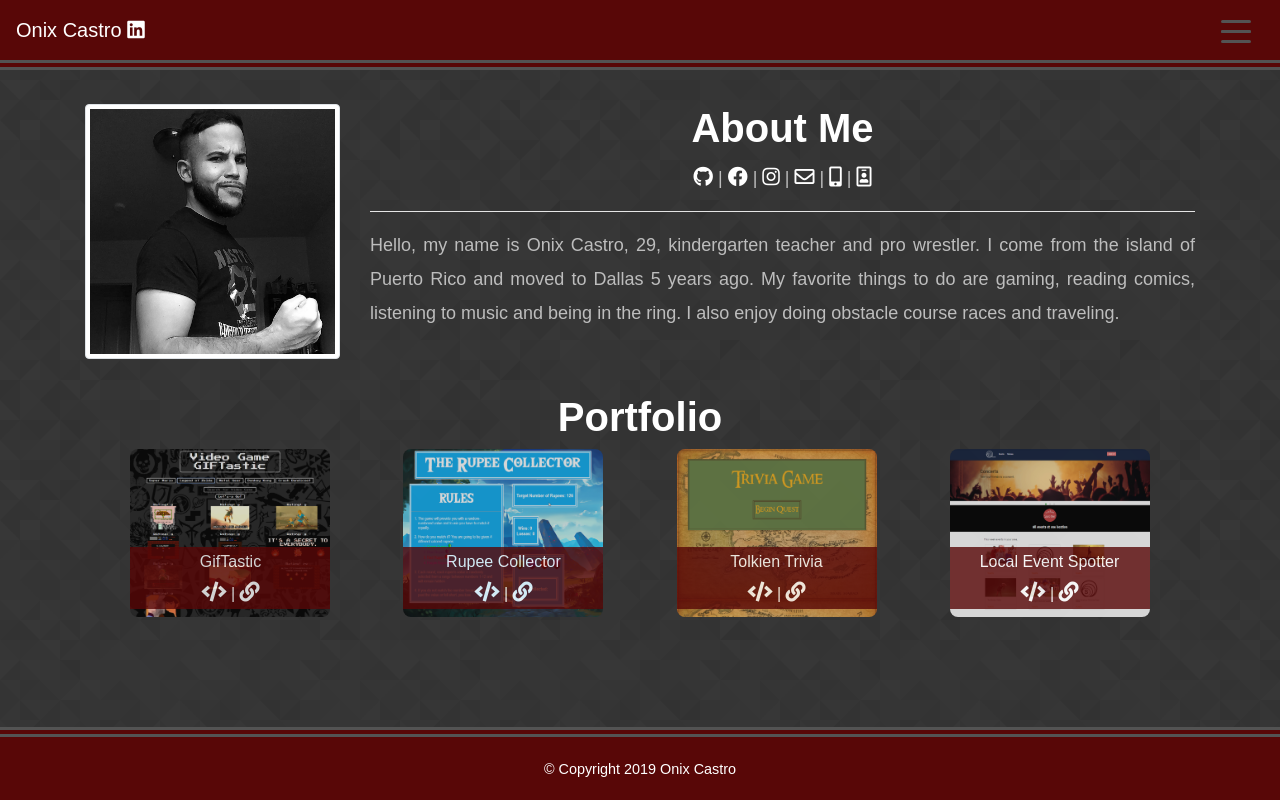
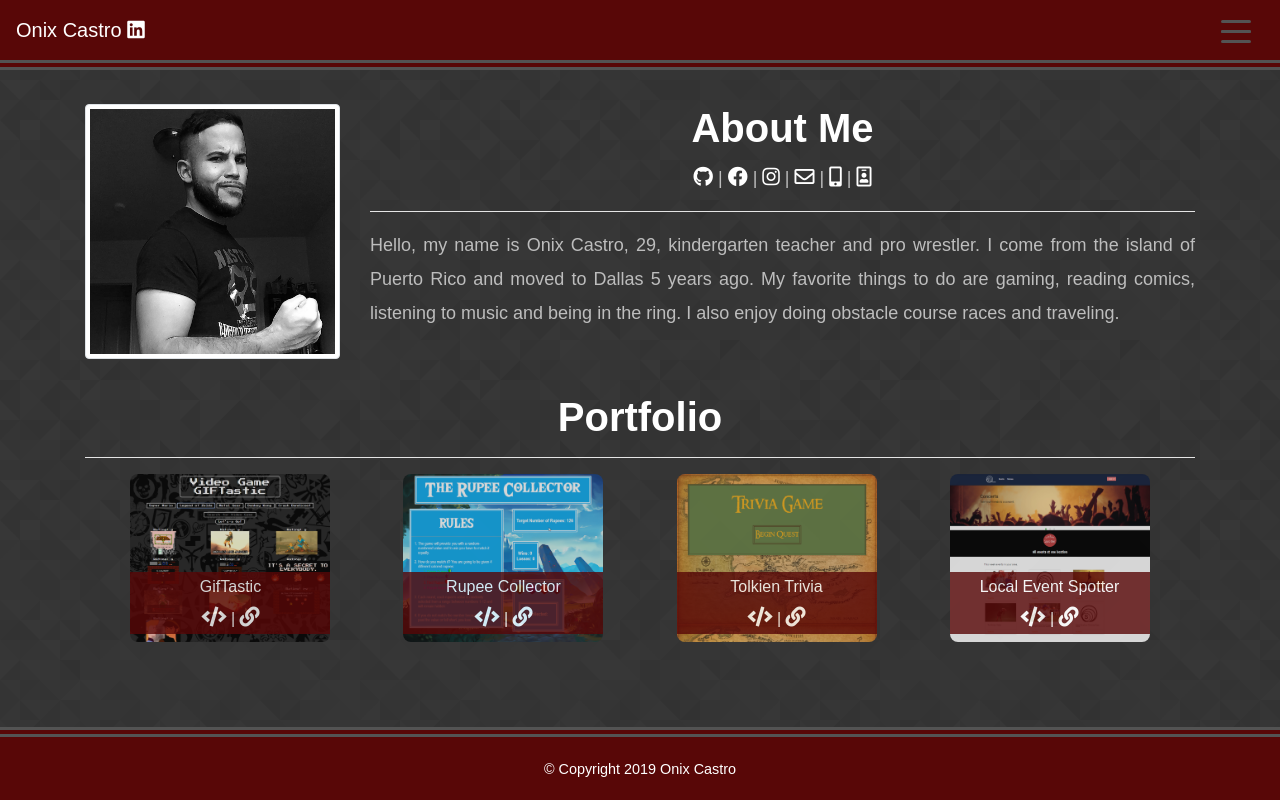
Before and after one commit to onix-xcc/updatedPortfolioOXCC, a plain HTML site: page index.html in a window 1280 px wide. Drawn offline with nearby package versions, Linux system fonts and the light colour scheme.

Commit message:
Added <hr> after Portfolio

```diff
--- a/index.html
+++ b/index.html
@@ -68,16 +68,13 @@
                     <a class="nav-link" href="#">Contact</a>
                 </li>
             </ul>
-        </div>
-        </ul>
-        <!-- Links -->
-
+            <!--/Links -->
 
         </div>
-        <!-- Collapsible content -->
+        <!--/Collapsible content -->
 
     </nav>
-    <!--/.Navbar-->
+    <!--/Navbar-->
 
 
 
@@ -118,7 +115,7 @@
         <div class="row">
             <div class="col-md-12" id="portfolio">
                 <h1 class="page-title">Portfolio</h1>
-                <div class="centerArea">
+                <div class="centerArea"><hr>
                     <div class="projects">
                         <img src="assets/images/Projects/GIFTastic-VG.png" alt="GifTastic">
                         <h3>GifTastic<br>
```
